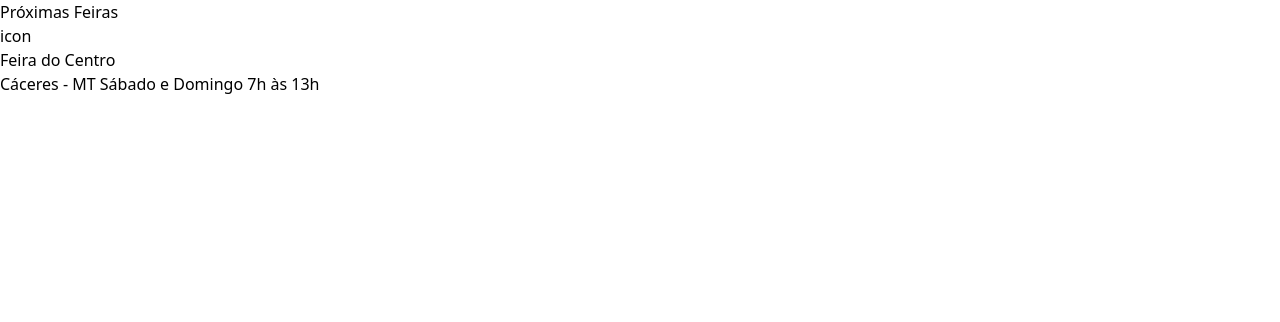
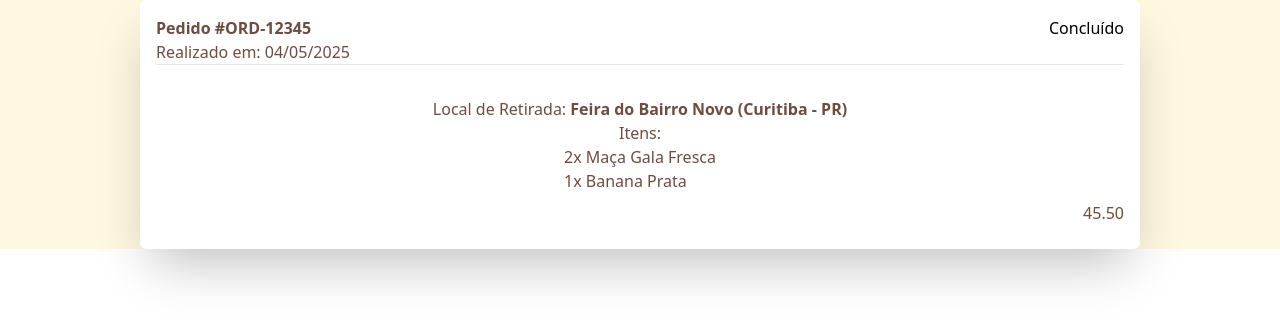
Before and after one commit to gabrieljaivona/Feira-AI, a React (Vite) app: page / in a window 1280 px wide. Shown: the top 322 px of the page. Built offline with nearby package versions, Linux system fonts and the light colour scheme.

Commit message:
Criando e estilizando o bloco de status de pedidos da aba Meus Pedidos

```diff
--- a/src/App.tsx
+++ b/src/App.tsx
@@ -1,12 +1,14 @@
 import './App.css'
-import FairsNearby from './components/FairsNearby'
+import ContentMyOrders from './components/ContentMyOrders'
+
 
 function App() {
 
   return (
     <div className='App bg-[#FFF8E1]'>
-      <FairsNearby/>
+      <ContentMyOrders/>
       <main>
+
 
       </main>
     </div>
--- /dev/null
+++ b/src/components/ContentMyOrders.tsx
@@ -0,0 +1,33 @@
+
+const idPedido = "#ORD-12345"
+const total = "45.50"
+const statusPedido = ["Pronto para Retirada", "Concluído", "Em Preparo"]
+
+function ContentMyOrders() {
+  return (
+    <div className="flex flex-col gap-5">
+        <div className="bg-white w-250 p-4 m-auto shadow-2xl rounded-md">
+            <div className="w-full flex flex-row justify-between border-b-1 border-[#E5E7EB]">
+                <div className="flex flex-col">
+                    <h1 className="text-[#6D4C41] font-semibold">Pedido {idPedido}</h1>
+                    <p className="text-[#6D4C41] font-extralight">Realizado em: 04/05/2025</p>
+                </div>
+                <div>{statusPedido[1]}</div>
+            </div>
+
+
+            <div className="text-[#6D4C41] w-full flex flex-col justify-center items-center pt-8 pb-2">
+                <p className="font-extralight">Local de Retirada: <span className="font-semibold">Feira do Bairro Novo (Curitiba - PR)</span></p>
+                <h4>Itens: </h4>
+                <ul>
+                    <li>2x Maça Gala Fresca</li>
+                    <li>1x Banana Prata</li>
+                </ul>
+                <p className="w-full text-right mt-2">{total}</p>
+            </div>
+        </div>
+    </div>
+  )
+}
+
+export default ContentMyOrders
--- a/src/components/FairsNearby.tsx
+++ b/src/components/FairsNearby.tsx
@@ -2,13 +2,19 @@
 
 function FairsNearby() {
   return (
-    <div className="bg-white">
-        <h1>Próximas Feiras</h1>
-        <div>
-            <div>icon</div>
-            <div>Feira do Centro</div>
-            <div>Cáceres - MT Sábado e Domingo 7h às 13h</div>
-        </div>
+    <div className="bg-white w-full flex flex-col items-center">
+        <h1 className="font-bold text-[#6D4C41] ">Próximas Feiras</h1>
+
+          <div className="border-b border-[#e5e7eb] w-full flex flex-row gap-3 p-2 m-1">
+            <div>
+              <div>icon</div>
+            </div>
+
+            <div>
+            <h2 className="font-semibold text-[#6D4C41]">Feira do Centro</h2>
+            <p className="font-extralight text-[#6D4C41]">Cáceres - MT • Sábado e Domingo • 7h às 13h</p>
+            </div>
+          </div>
     </div>
   )
 }
--- /dev/null
+++ b/src/components/TitleMyOrders.tsx
@@ -0,0 +1,9 @@
+
+
+function TitleMyOrders() {
+  return (
+    <div><h2 className="text-[#6D4C41] font-bold text-center text-4xl">Meus Pedidos</h2></div>
+  )
+}
+
+export default TitleMyOrders
```
